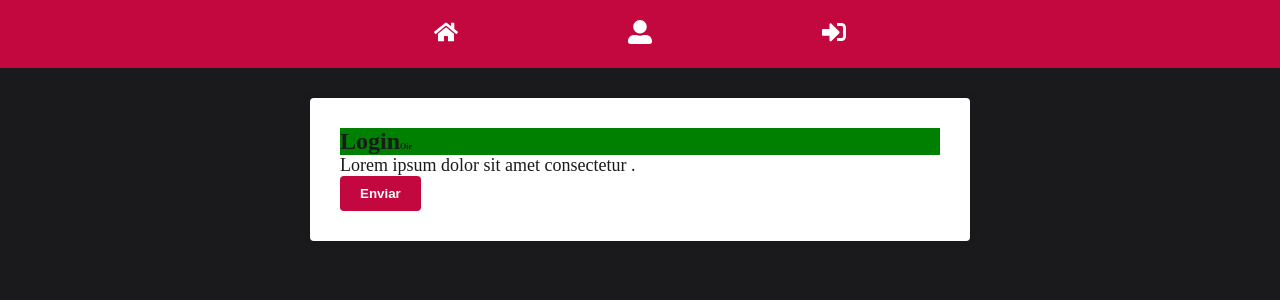
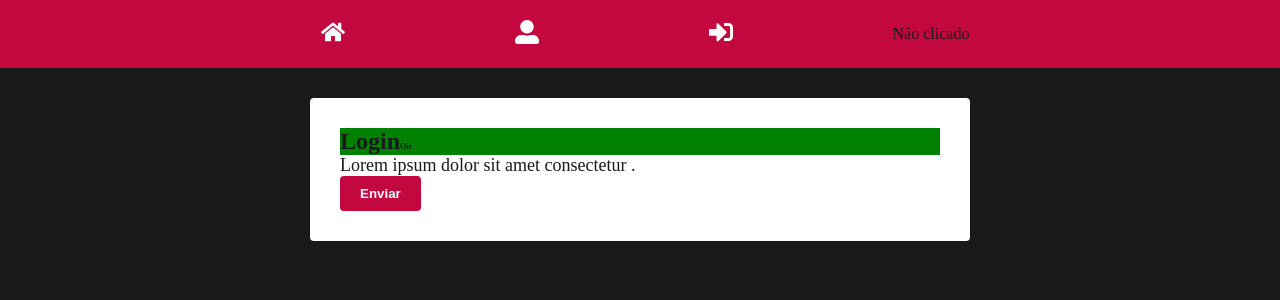
Before and after one commit to tailanpatrick/front-end-alunos, a React (Create React App) app: page / in a window 1280 px wide. Shown: the top 300 px of the page. Built offline with nearby package versions, Linux system fonts and the light colour scheme; no server answers.

Commit message:
Test of react-redux o onclick of button change text on header

```diff
--- a/src/components/Header/index.tsx
+++ b/src/components/Header/index.tsx
@@ -1,14 +1,19 @@
 import React from "react";
 import { Link } from 'react-router-dom';
-import { FaHome, FaSignInAlt, FaUser, FaUserAlt } from 'react-icons/fa';
+import { useSelector } from "react-redux";
+
+import { FaHome, FaSignInAlt, FaUserAlt } from 'react-icons/fa';
 
 
 import { Nav } from './styled'
 
 export default function Header() {
+  const botaoClicado = useSelector((state: any) => state.button.clicked)
+
   return <Nav>
     <Link to="/"><FaHome size={24}/></Link>
     <Link to="/login"><FaUserAlt size={24}/></Link>
     <Link to="/asasd"><FaSignInAlt size={24}/></Link>
+    {(botaoClicado ?? false) ? 'Clicado' : 'Não clicado'}
   </Nav>
 }
--- a/src/pages/Login/index.tsx
+++ b/src/pages/Login/index.tsx
@@ -1,12 +1,15 @@
 import React, { useEffect } from "react";
+import { useDispatch } from 'react-redux'
+
 import axios from '../../services/axios';
-
 
 import { Container } from "../../styles/globalstyles";
 import { Title, Paragraph } from './styled';
 import { toast } from 'react-toastify';
+import { buttonClicked } from "../../store/slices/buttonSlice";
 
 export default function Login() {
+  const dispatch = useDispatch()
 
   useEffect(()=> {
     async function getData(){
@@ -17,6 +20,12 @@ export default function Login() {
   },[]);
 
 
+  const handleClick = (e: React.MouseEvent<HTMLButtonElement>) => {
+    e.preventDefault();
+
+    dispatch(buttonClicked());
+  }
+
   return (
     <Container>
       <Title isRed={true}>
@@ -24,7 +33,7 @@ export default function Login() {
         <small>Oie</small>
       </Title>
       <Paragraph>Lorem ipsum dolor sit amet consectetur .</Paragraph>
-      <button>Enviar</button>
+      <button onClick={handleClick}>Enviar</button>
     </Container>
   );
 }
```
